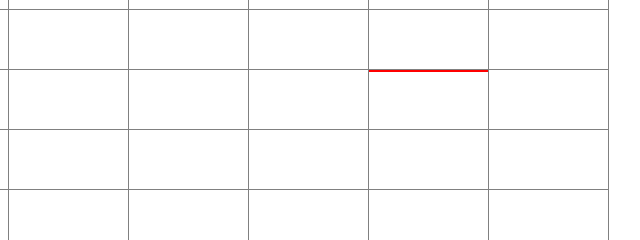
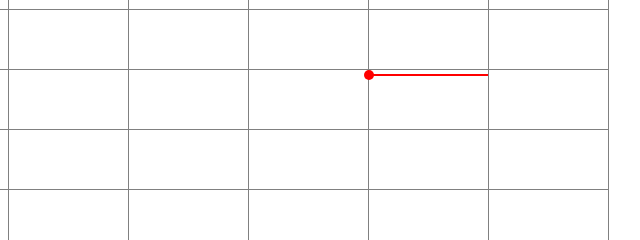
Before and after one commit to YehorIvanov/google-calendar, a website with bundled scripts: page index.html in a window 1280 px wide. Shown: the part 951-1191 px from the top of the page, 510-1150 px from the left. Built offline with nearby package versions, Linux system fonts and the light colour scheme.

Commit message:
add red dot and line

```diff
--- a/scripts/calendar/calendar.js
+++ b/scripts/calendar/calendar.js
@@ -4,14 +4,24 @@ import { generateWeekRange } from "../common/time.utils.js";
 import { createNumbersArray } from "../common/createNumbersArray.js";
 import { getItem } from "../common/storage.js";
 
-export const renderRedLine = () => {
+const renderRedLine = () => {
+  const date = new Date();
+  const minutes = date.getMinutes();
+  const hours = date.getHours();
+  const day = date.getDate();
+
+  const container = document.querySelector(
+    `[data-day="${day}"] [data-time="${hours}"]`
+  );
   const redLineElem = document.createElement("div");
   redLineElem.classList.add("calendar__red-line");
-  redLineElem.style.top = `${new Date().getMinutes()}`;
-  document
-    .querySelector(`[data-day="${new Date().getDate()}"]`)
-    .querySelector(`[data-time="${new Date().getHours()}"]`)
-    .appendChild(redLineElem);
+  redLineElem.style.top = `${minutes}px`;
+  container.appendChild(redLineElem);
+
+  const redDotElem = document.createElement("div");
+  redDotElem.classList.add("calendar__red-dot");
+  redDotElem.style.top = `${minutes - 6}px`;
+  container.appendChild(redDotElem);
 };
 
 const generateDay = () => {
@@ -42,7 +52,8 @@ export const renderWeek = () => {
       calendarWeekElem.appendChild(day);
       window.scrollTo(0, 530);
     });
-  renderRedLine();
+  // renderRedLine();
+  setInterval(renderRedLine(), 60000);
   // console.log(week);
   // функция должна сгенерировать разметку недели в виде строки и вставить ее на страницу (в .calendar__week)
   // разметка недели состоит из 7 дней (.calendar__day) отображаемой недели
--- a/scripts/events/events.js
+++ b/scripts/events/events.js
@@ -38,8 +38,9 @@ const createEventElement = (event) => {
   newEventElem.addEventListener("click", handleEventClick);
 
   document
-    .querySelector(`[data-day="${event.start.getDate()}"]`)
-    .querySelector(`[data-time="${event.start.getHours()}"]`)
+    .querySelector(
+      `[data-day="${event.start.getDate()}"] [data-time="${event.start.getHours()}"]`
+    )
     .appendChild(newEventElem);
 
   // ф-ция создает DOM элемент события
--- a/styles/calendar.scss
+++ b/styles/calendar.scss
@@ -21,6 +21,7 @@
   }
   &__day {
     width: 120px;
+    position: relative;
   }
   &__time-slot {
     height: 60px;
@@ -59,6 +60,14 @@
     height: 2px;
     position: relative;
   }
+  &__red-dot {
+    width: 10px;
+    background-color: red;
+    height: 10px;
+    position: relative;
+    border-radius: 50%;
+    left: -5px;
+  }
 }
 
 .time-slot {
```
Also changed, not shown: styles.css, 1 other file.
